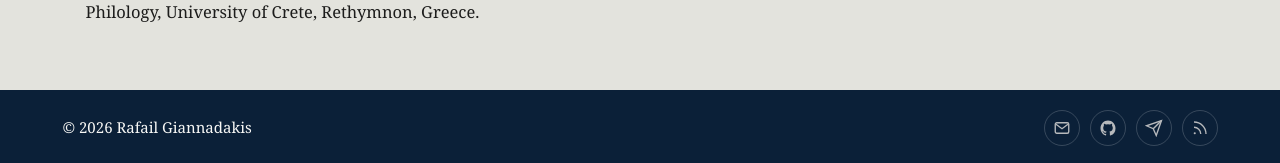
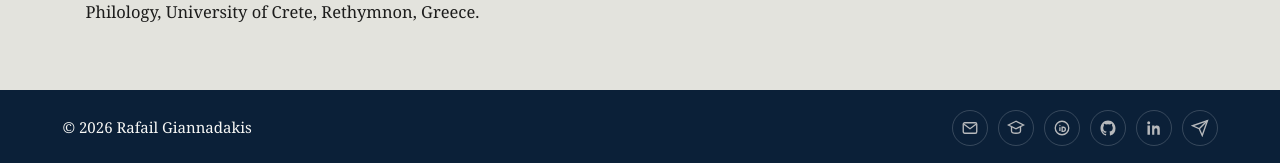
Before and after one commit to rgiannadakis/rgiannadakis.github.io, a Jekyll site: the page built from teaching.md, in a window 1280 px wide and 1006 px high. Shown: the part 840-1003 px from the top of the window. Built offline with Jekyll 4.4.1, drawn with Linux system fonts in a browser that asks for light colours.

Commit message:
site updates

```diff
--- a/_layouts/base.html
+++ b/_layouts/base.html
@@ -56,14 +56,20 @@
       <a href="mailto:giannadakis.uni@gmail.com" aria-label="Email" title="Email">
         <svg viewBox="0 0 24 24" fill="none" stroke="currentColor" stroke-width="1.8"><rect x="3" y="5" width="18" height="14" rx="2"/><path d="m4 7 8 6 8-6"/></svg>
       </a>
+      <a href="https://crete.academia.edu/RafailGiannadakis" aria-label="Academia.edu" title="Academia.edu">
+        <svg viewBox="0 0 24 24" fill="none" stroke="currentColor" stroke-width="1.8"><path d="M12 3 2 8l10 5 10-5-10-5z"/><path d="M6 10.5V16c0 1.5 2.7 3 6 3s6-1.5 6-3v-5.5"/></svg>
+      </a>
+      <a href="https://orcid.org/0009-0009-6708-4396" aria-label="ORCID" title="ORCID">
+        <svg viewBox="0 0 24 24" fill="none" stroke="currentColor" stroke-width="1.8"><circle cx="12" cy="12" r="9"/><circle cx="9.2" cy="8.6" r="0.9" fill="currentColor" stroke="none"/><line x1="9.2" y1="11" x2="9.2" y2="16"/><path d="M12.2 11h1.6a2.7 2.7 0 0 1 0 5.4h-1.6z"/></svg>
+      </a>
       <a href="https://github.com/rgiannadakis" aria-label="GitHub" title="GitHub">
         <svg viewBox="0 0 24 24" fill="currentColor"><path d="M12 2C6.48 2 2 6.58 2 12.25c0 4.53 2.87 8.37 6.84 9.73.5.1.68-.22.68-.5v-1.75c-2.78.62-3.37-1.36-3.37-1.36-.46-1.2-1.11-1.52-1.11-1.52-.9-.64.07-.63.07-.63 1 .07 1.53 1.06 1.53 1.06.89 1.57 2.34 1.12 2.91.86.09-.66.35-1.12.63-1.38-2.22-.26-4.56-1.14-4.56-5.06 0-1.12.39-2.03 1.03-2.75-.1-.26-.45-1.3.1-2.7 0 0 .84-.28 2.75 1.05a9.3 9.3 0 0 1 5 0c1.9-1.33 2.75-1.05 2.75-1.05.55 1.4.2 2.44.1 2.7.64.72 1.03 1.63 1.03 2.75 0 3.93-2.34 4.79-4.57 5.05.36.32.68.94.68 1.9v2.82c0 .28.18.6.69.5A10.26 10.26 0 0 0 22 12.25C22 6.58 17.52 2 12 2z"/></svg>
       </a>
+      <a href="https://www.linkedin.com/in/rgiannadakis" aria-label="LinkedIn" title="LinkedIn">
+        <svg viewBox="0 0 24 24" fill="currentColor"><path d="M6.94 5a2 2 0 1 1-4 0 2 2 0 0 1 4 0zM3.3 8.75h3.28V21H3.3V8.75zm6.2 0h3.14v1.68h.05c.44-.83 1.5-1.7 3.1-1.7 3.32 0 3.93 2.18 3.93 5.02V21h-3.28v-5.66c0-1.35-.02-3.08-1.88-3.08-1.88 0-2.17 1.47-2.17 2.98V21H9.5V8.75z"/></svg>
+      </a>
       <a href="{{ '/contact/' | relative_url }}" aria-label="Contact" title="Contact">
         <svg viewBox="0 0 24 24" fill="none" stroke="currentColor" stroke-width="1.8"><path d="M22 2 11 13"/><path d="M22 2 15 22l-4-9-9-4 20-7z"/></svg>
-      </a>
-      <a href="{{ '/feed.xml' | relative_url }}" aria-label="RSS feed" title="RSS feed">
-        <svg viewBox="0 0 24 24" fill="none" stroke="currentColor" stroke-width="1.8"><path d="M4 11a9 9 0 0 1 9 9"/><path d="M4 4a16 16 0 0 1 16 16"/><circle cx="5" cy="19" r="1.4" fill="currentColor" stroke="none"/></svg>
       </a>
     </div>
   </div>
```
